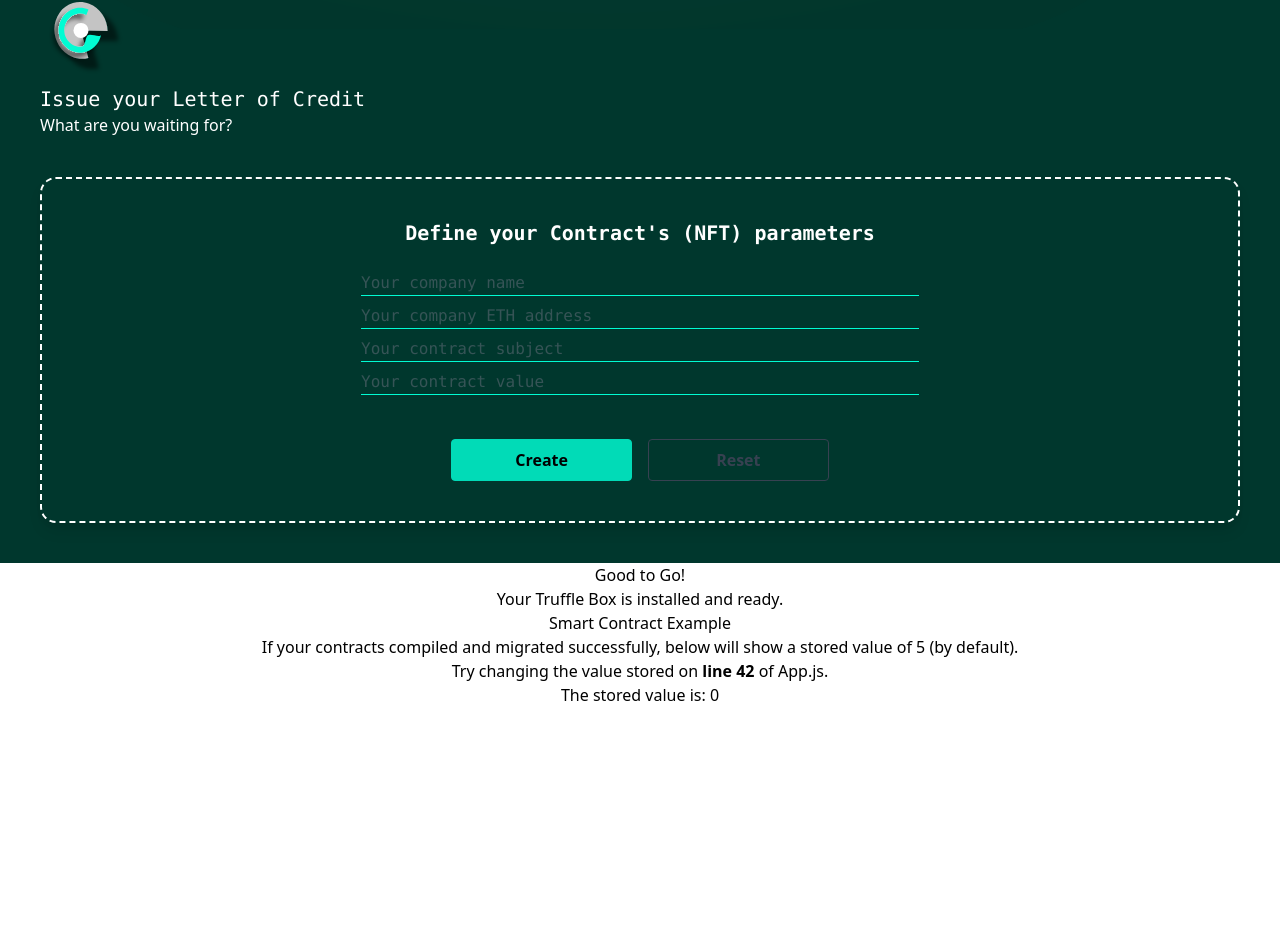
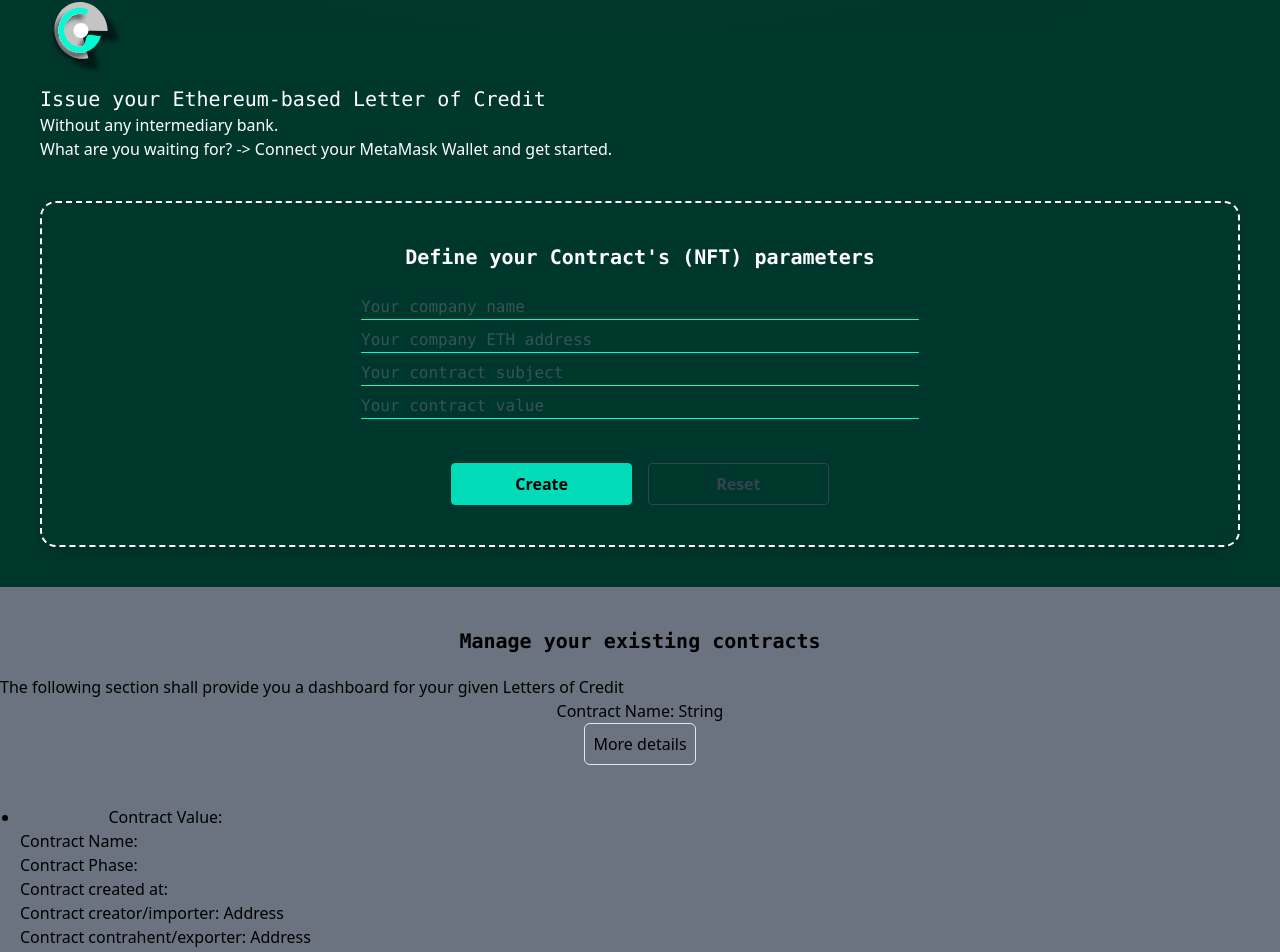
Before and after one commit to ndrslmpk/bachelor-thesis, a React (Create React App) app in the folder eth-detrafin-test-truffle-box/client/: page / in a window 1280 px wide. Shown: the part 851-1803 px from the top of the page. Before the commit the page ends 1558 px from the top, so only its background shows below. Built offline with nearby package versions, Linux system fonts and the light colour scheme.

Commit message:
added logo & added SC management section

```diff
--- a/eth-detrafin-test-truffle-box/client/src/App.js
+++ b/eth-detrafin-test-truffle-box/client/src/App.js
@@ -60,6 +60,12 @@ class App extends Component {
     } */
     return (
       <div className="App">
+
+        <div id="navbar">
+
+        </div>
+
+
         <div className="relative h-screen bg-black">
           {/* <ImgContainer path={HeroTop} className="border-2 w-1000 h-1000" /> */}
           <img src={HeroTop} alt="Hero's Section Top Part SVG" className="absolute w-screen h-auto z-20 top-0" />
@@ -70,16 +76,20 @@ class App extends Component {
           </div> */}
         </div>
 
-        <div className="bg-background p-10">
+        <div className="flex flex-col bg-background p-10">
           <div>
             <div className="flex flex-row w-24 h-24 items-center justify-center rounded-full p-2">
               <img src={PenginLogo} alt="Pengin Logo" />
             </div>
             <div className="flex flex-col w-full">
-              <h1 className="flex w-full text-xl text-left text-white font-mono font">Issue your Letter of Credit</h1>
-              <p className="flex w-full text-left text-white">What are you waiting for?</p>
+              <h1 className="flex w-full text-xl text-left text-white font-mono font">Issue your Ethereum-based Letter of Credit</h1>
+              <p className="flex w-full text-left text-white">Without any intermediary bank.</p>
+              <p className="flex w-full text-left text-white">What are you waiting for? -> Connect your MetaMask Wallet and get started.</p>
             </div>
           </div>
+
+
+
           <div id="animatedBlock" className="">
             <div className="flex flex-col    border-2 border-white border-dashed     mt-10 p-10 rounded-2xl shadow-lg">
               <h1 className="flex w-full justify-center mb-5     text-white text-xl font-mono font-bold">Define your Contract's (NFT) parameters</h1>
@@ -106,6 +116,27 @@ class App extends Component {
           </div>
         </div>
 
+      <div className="bg-gray-500">
+        <h1 className="flex w-full justify-center pt-10 mb-5     text-black text-xl font-mono font-bold">Manage your existing contracts</h1>
+        <p className="flex w-full text-left text-black">The following section shall provide you a dashboard for your given Letters of Credit</p>
+        <div id="sc-dashboard">
+          <p>Contract Name: String</p>
+          <button className="border rounded-md p-2 hover:bg-primary"> More details</button>
+          <div id="sc-details" className="flex my-5 p-5">
+            <ul className="flex flex-col list-disc">
+              <li className="w-full list-disc"><p> Contract Value: </p></li>
+              <li className="flex w-full">Contract Name:</li>
+              <li className="flex w-full">Contract Phase:</li>
+              <li className="flex w-full">Contract created at:</li>
+              <li className="flex w-full">Contract creator/importer: Address</li>
+              <li className="flex w-full">Contract contrahent/exporter: Address</li>
+            </ul>
+          </div>
+        </div>
+      </div>
+
+
+
         <h1 className="">Good to Go!</h1>
         <p>Your Truffle Box is installed and ready.</p>
         <h2>Smart Contract Example</h2>
```
Also changed, not shown: eth-detrafin-test-truffle-box/client/src/images/pengin.svg.
